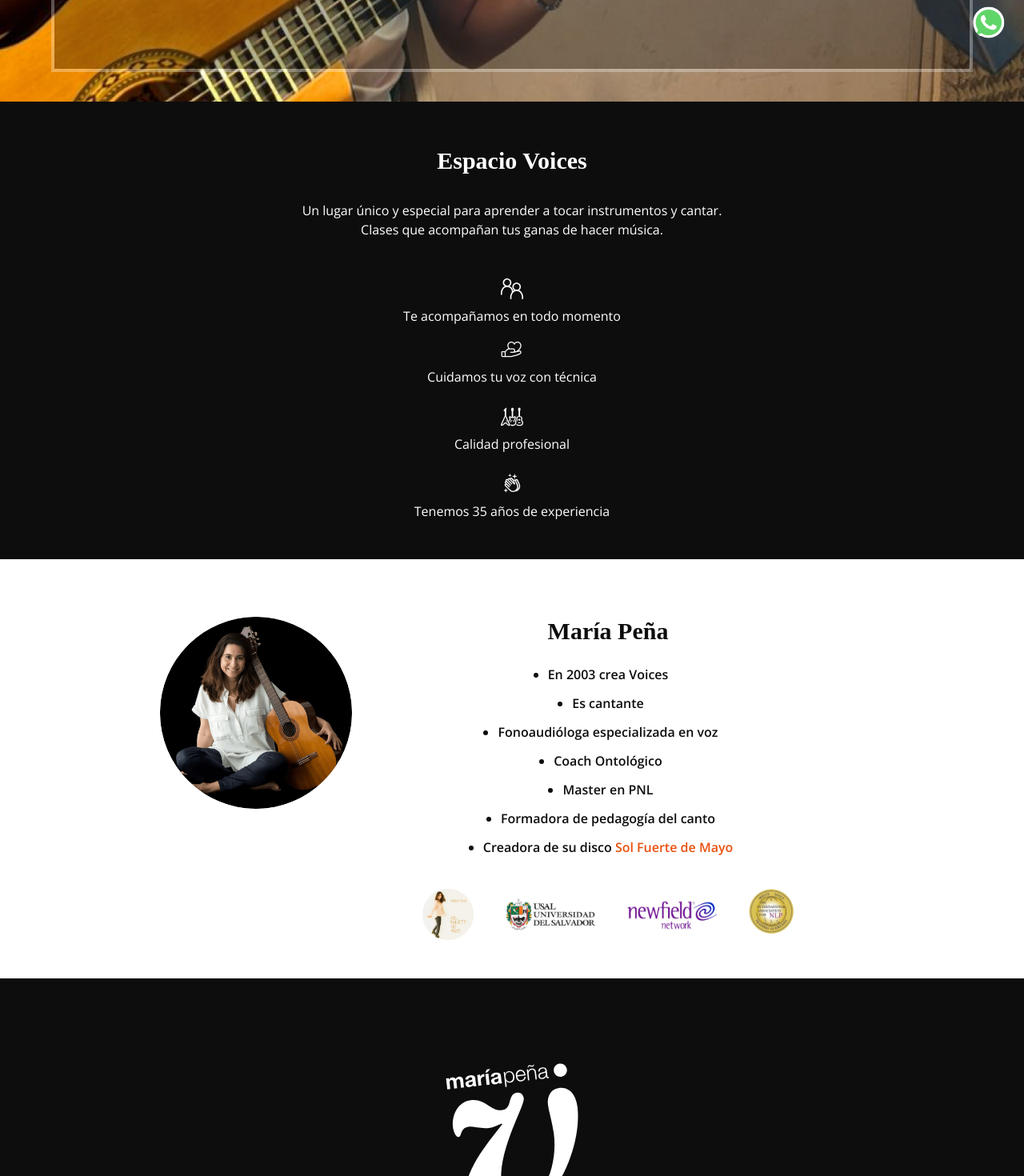
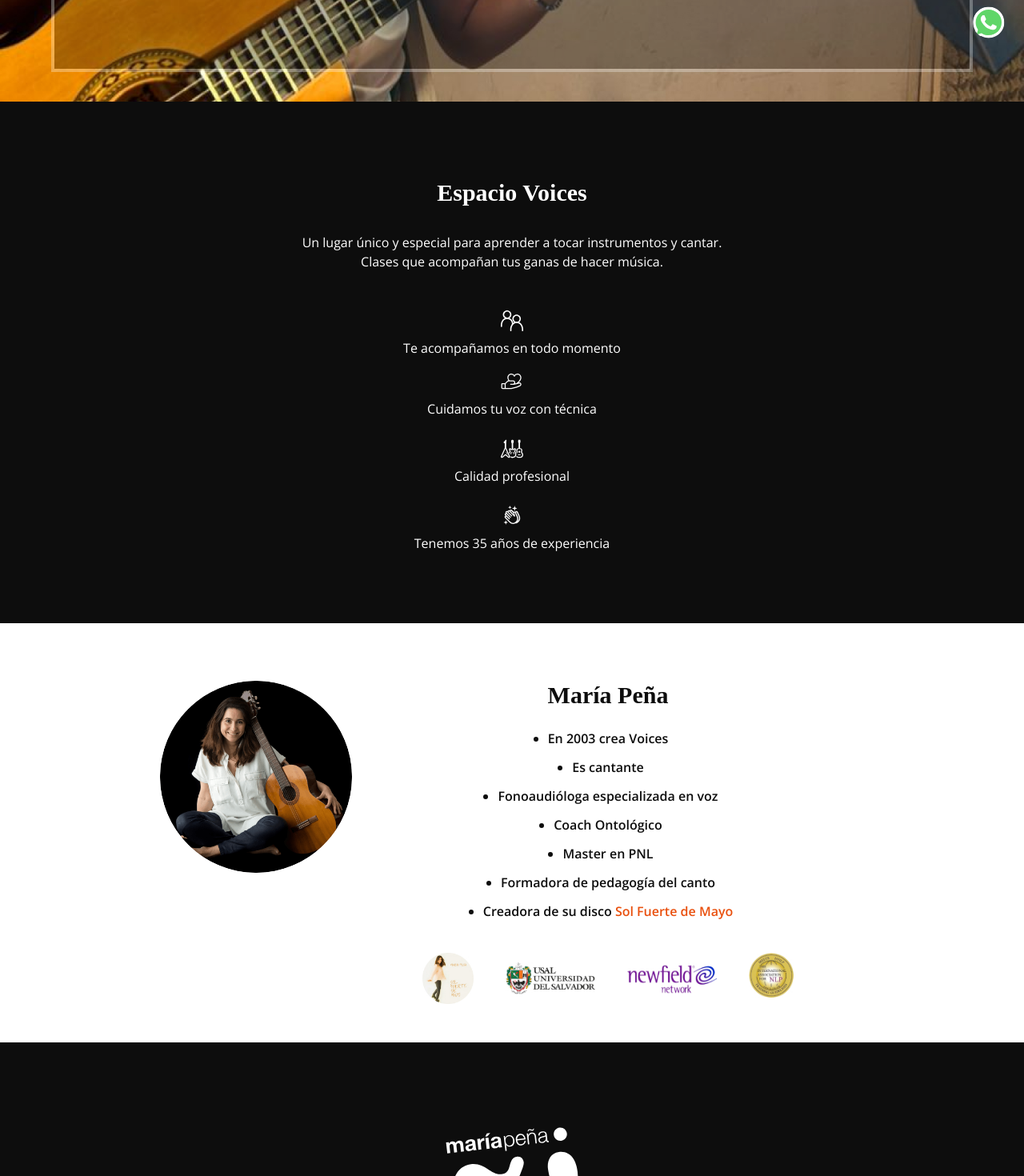
Before and after one commit to manusucaria/mpvoices, a Next.js app: page / in a window 1280 px wide. Shown: the part 720-2190 px from the top of the page at 80% size. Built offline with nearby package versions, Linux system fonts and the light colour scheme; a web font is replaced by a local one.

Commit message:
correccion navegacion

```diff
--- a/src/app/components/MariaPeñaFull.js
+++ b/src/app/components/MariaPeñaFull.js
@@ -1,5 +1,4 @@
 import React from 'react'
-
 import Image from 'next/image'
 import maria from '../assets/maria.png'
 import usal from '../assets/usal.jpg'
--- a/src/app/sections/section-espacio-voices/SectionEspacioVoices.js
+++ b/src/app/sections/section-espacio-voices/SectionEspacioVoices.js
@@ -2,7 +2,7 @@ import React from 'react'
 
 const EspacioVoices = () => {
   return (
-    <section id="EspacioVoices" className="flex flex-col mx-auto mb-12 pt-6">
+    <section id="EspacioVoices" className="flex flex-col mx-auto py-6 lg:pb-12 lg:pt-16">
       <h2 className="text-center text-3xl font-bold my-8">Espacio Voices</h2>
       <p className="lg:hidden text-center text-base font-base px-12">
         Un lugar único y especial para
--- a/src/app/sections/section-maria-peña/SectionMariaPeña.js
+++ b/src/app/sections/section-maria-peña/SectionMariaPeña.js
@@ -4,7 +4,7 @@ import MariaPeñaFull from '../../components/MariaPeñaFull'
 
 const MariaPeña = () => {
   return (
-    <section id="MariaPeña">
+    <section id="MariaPeña" className='lg:pt-10'>
       <MariaPeñaSmall />
       <MariaPeñaFull />
     </section>
```
